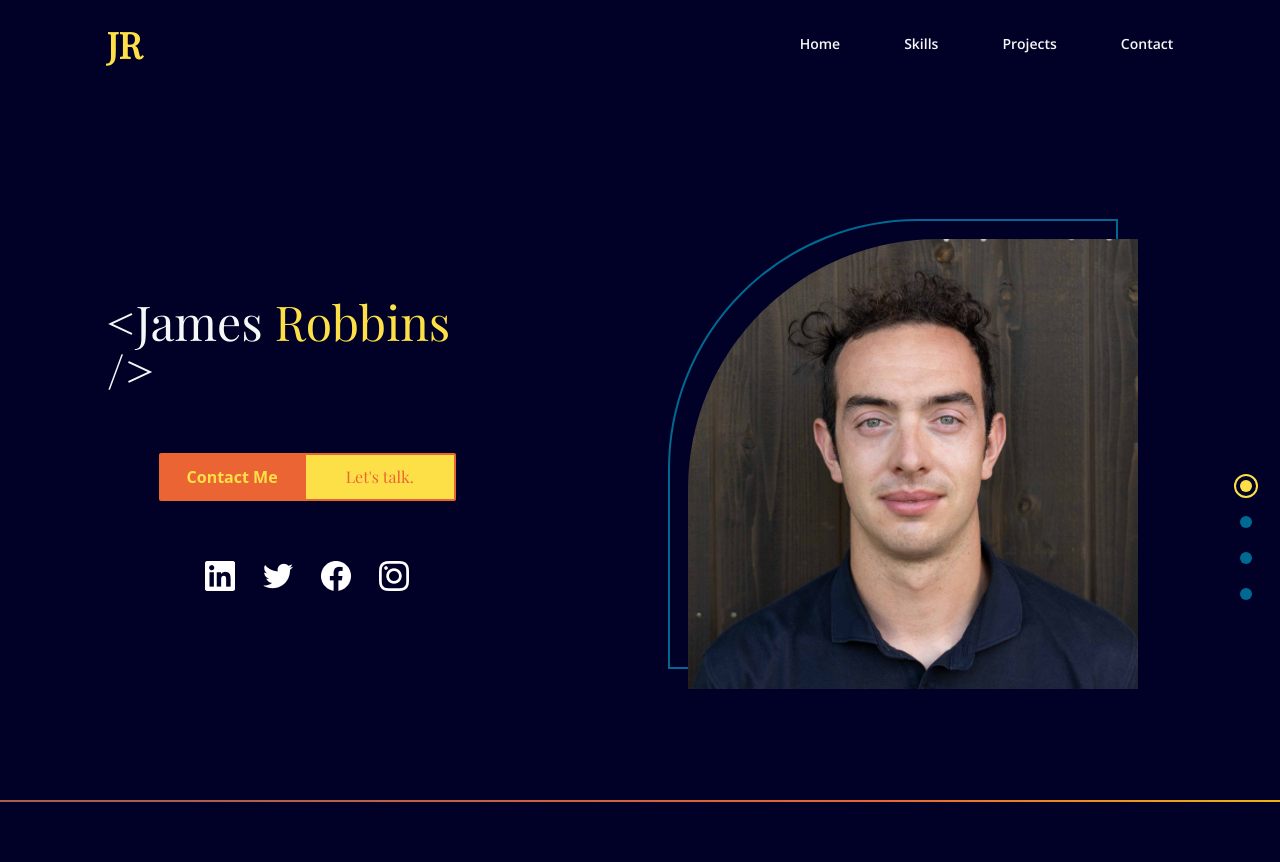
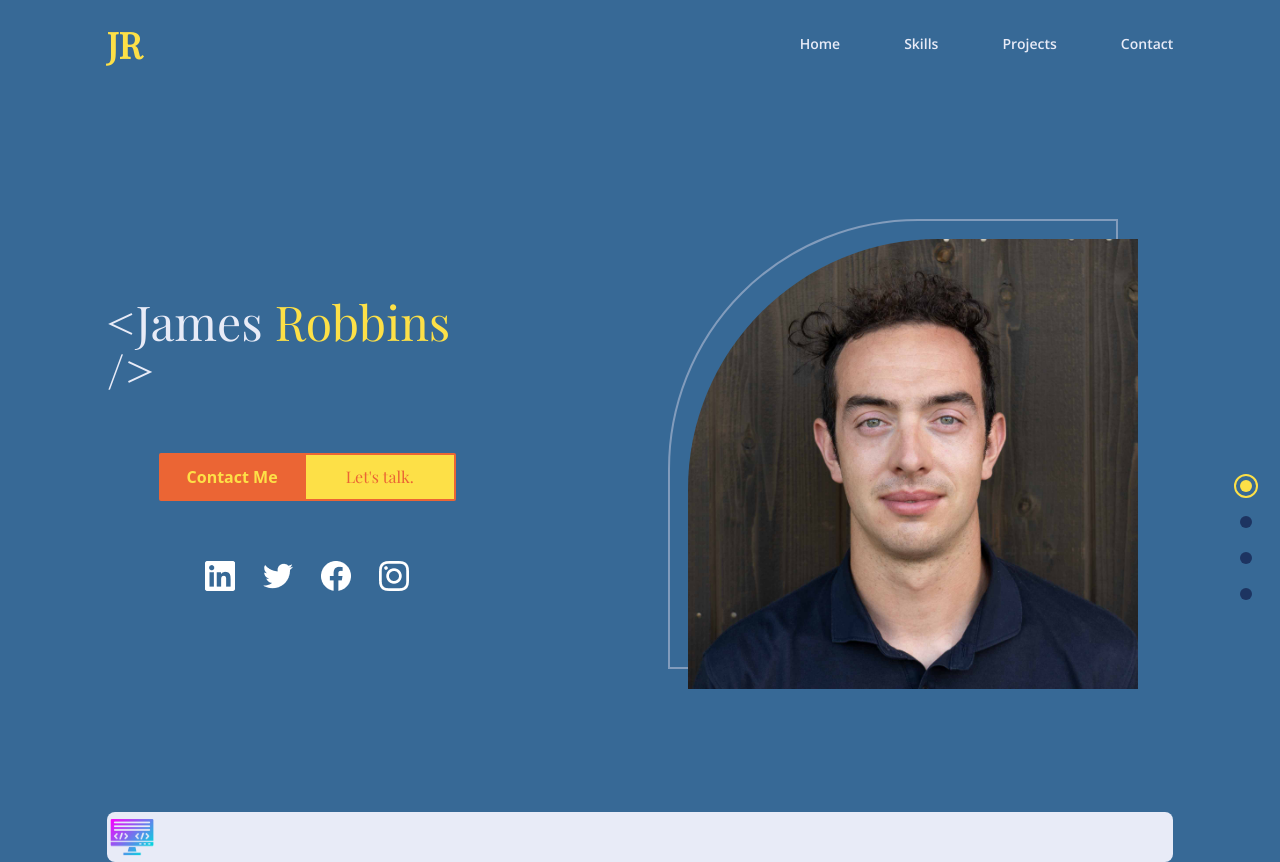
Before and after one commit to j-rob16/james-r-portfolio, a React (Create React App) app: page / in a window 1280 px wide. Before the commit the page ends 802 px from the top, so only its background shows below. Built offline with nearby package versions, Linux system fonts and the light colour scheme; a web font is replaced by a local one.

Commit message:
started work on skills page

```diff
--- a/src/App.js
+++ b/src/App.js
@@ -4,6 +4,7 @@ import useMediaQuery from './hooks/useMediaQuery';
 import DotGroup from './components/DotGroup';
 import Home from './scenes/Home';
 import LineGradient from './components/LineGradient';
+import Skills from './scenes/Skills';
 
 function App() {
   const [selectedPage, setSelectedPage] = useState('home');
@@ -37,7 +38,11 @@ function App() {
           setSelectedPage={setSelectedPage}
         />
       </div>
-      <LineGradient />
+      {/* <LineGradient /> */}
+
+      <div className='w-5/6 mx-auto'>
+        <Skills />
+      </div>
     </div>
   );
 }
--- a/src/components/DotGroup.jsx
+++ b/src/components/DotGroup.jsx
@@ -9,7 +9,9 @@ const DotGroup = ({ selectedPage, setSelectedPage }) => {
     <div className='flex flex-col gap-6 fixed top-[60%] right-7'>
       <AnchorLink
         className={`
-          ${selectedPage === 'home' ? selectedStyles : "bg-grey-100"}
+          ${
+            selectedPage === 'home' ? selectedStyles : "bg-[#1D3461]"
+          }
           w-3 h-3 rounded-full
           `}
           href='#home'
@@ -17,7 +19,7 @@ const DotGroup = ({ selectedPage, setSelectedPage }) => {
       />
       <AnchorLink
         className={`
-          ${selectedPage === 'skills' ? selectedStyles : "bg-blue"}
+          ${selectedPage === 'skills' ? selectedStyles : "bg-[#1D3461]"}
           w-3 h-3 rounded-full
           `}
           href='#skills'
@@ -25,7 +27,9 @@ const DotGroup = ({ selectedPage, setSelectedPage }) => {
       />
       <AnchorLink
         className={`
-          ${selectedPage === 'projects' ? selectedStyles : "bg-blue"}
+          ${
+            selectedPage === 'projects' ? selectedStyles : "bg-[#1D3461]"
+          }
           w-3 h-3 rounded-full
           `}
           href='#projects'
@@ -33,7 +37,9 @@ const DotGroup = ({ selectedPage, setSelectedPage }) => {
       />
       <AnchorLink
         className={`
-          ${selectedPage === 'contact' ? selectedStyles : "bg-blue"}
+          ${
+            selectedPage === 'contact' ? selectedStyles : "bg-[#1D3461]"
+          }
           w-3 h-3 rounded-full
           `}
           href='#contact'
--- a/src/index.css
+++ b/src/index.css
@@ -9,6 +9,8 @@ body,
 #root,
 .app {
   height: 100%;
-  background-color: #010026;
+  background-color: #376996;
   @apply text-white;
 }
+
+/* #010026 00A6A6 A7C6DA 2DE1FC 6290C8*/
--- a/src/scenes/Home.jsx
+++ b/src/scenes/Home.jsx
@@ -17,7 +17,7 @@ const Home = ({ setSelectedPage }) => {
         <div
           className='relative z-0 ml-20 before:absolute before:-top-5 before:-left-5
                      before:rounded-tl-[250px] before:w-full before:max-w-[600px] before:h-full
-                     before:border-2 before:border-blue before:z-[-1]'
+                     before:border-2 before:border-[#829CBC] before:z-[-1]'
         >
           <img
             alt='profile'
--- /dev/null
+++ b/src/scenes/Skills.jsx
@@ -0,0 +1,32 @@
+import { motion } from 'framer-motion';
+
+const Skills = () => {
+  return (
+    <section>
+      <div>
+        <motion.div
+          initial='hidden'
+          whileInView='visible'
+          viewport={{ once: true, amount: 0.5 }}
+          transition={{ duration: 1.5 }}
+          variants={{
+            hidden: { opacity: 0, x: -50 },
+            visible: { opacity: 1, x: 0 }
+          }}
+          className='bg-white mt-3 rounded-lg sm:rounded-l-lg'
+        >
+          <div>
+            <img
+              src='assets/coding-language.png'
+              href="https://www.flaticon.com/free-icons/coding"
+              alt="Coding icons created by Graphix 's Art - Flaticon"
+              className='max-w-[50px]'
+            />
+          </div>
+        </motion.div>
+      </div>
+    </section>
+  );
+};
+
+export default Skills;
--- a/tailwind.config.js
+++ b/tailwind.config.js
@@ -8,10 +8,10 @@ module.exports = {
         orange: '#EB6534',
         redwood: '#AD5D4E',
         purple: '#40476D',
-        blue: "#006992",
+        frostblue: "#829CBC",
         darkblue: '#001D4A',
         indigo: '#27476E',
-        white: '#F6F7F8'
+        white: '#E8EBF7'
       },
       // backgroundImage: {
       //   bridge: "url('./assets/snow-bridge.jpg')",
```
Also changed, not shown: public/assets/coding-language.png (added), src/assets/coding-language.png (added).
